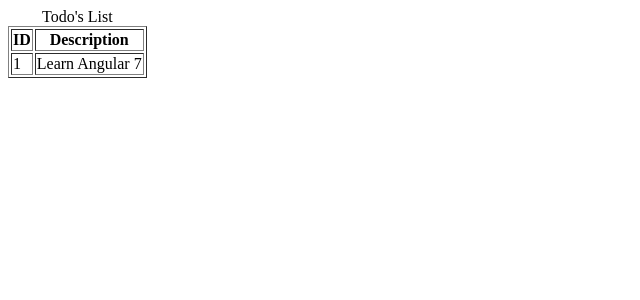
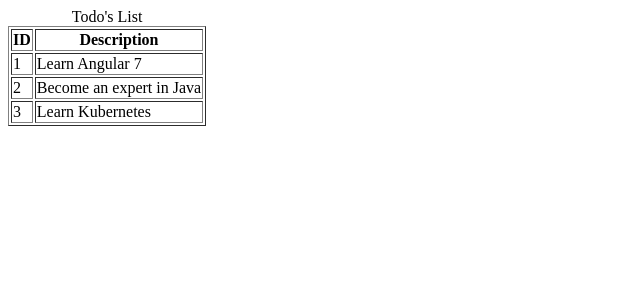
Before and after one commit to konduruvijaykumar/fullstack-springboot-angular, an Angular app in the folder todo-ui/: page /todos in a window 1280 px wide. Shown: the top 300 px of the page, without its empty margins (0-640 px from the left). Built offline with nearby package versions, Linux system fonts and the light colour scheme.

Commit message:
v6 todo changes

```diff
--- a/todo-ui/src/app/list-todos/list-todos.component.html
+++ b/todo-ui/src/app/list-todos/list-todos.component.html
@@ -7,9 +7,11 @@
     </tr>
   </thead>
   <tbody>
-    <tr>
+    <!-- java world it will be: for(Todo todo:todos) { -->
+    <tr *ngFor="let todo of todos">
       <td>{{todo.id}}</td>
       <td>{{todo.description}}</td>
     </tr>
+    <!-- } -->
   </tbody>
 </table>
--- a/todo-ui/src/app/list-todos/list-todos.component.ts
+++ b/todo-ui/src/app/list-todos/list-todos.component.ts
@@ -7,11 +7,17 @@
 })
 export class ListTodosComponent implements OnInit {
 
+  todos = [
+    {id: 1, description: 'Learn Angular 7'},
+    {id: 2, description: 'Become an expert in Java'},
+    {id: 3, description: 'Learn Kubernetes'}
+  ];
+
   // Create object holding data, below is syntax
-  todo = {
-    id: 1,
-    description: 'Learn Angular 7'
-  };
+  // todo = {
+  //   id: 1,
+  //   description: 'Learn Angular 7'
+  // };
 
   constructor() { }
 
```
